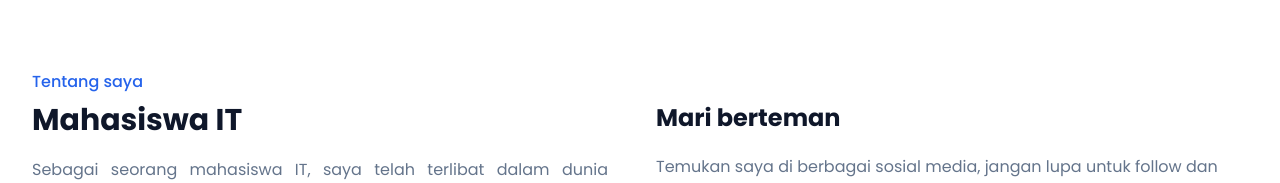
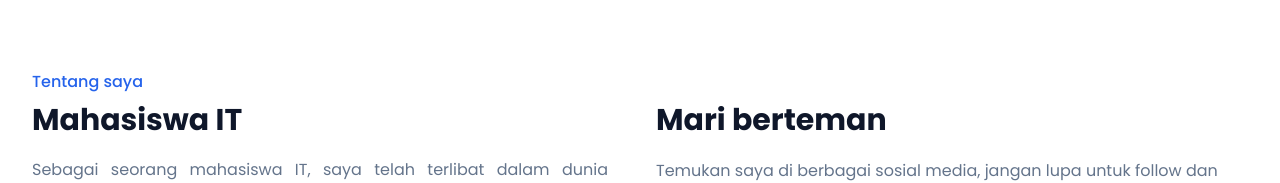
Before and after one commit to Andika-Sianipar/Web-Portofolio, a plain HTML site: page index.html in a window 1280 px wide. Shown: the part 778-961 px from the top of the page. Drawn offline with nearby package versions, Linux system fonts and the light colour scheme; a script that the page names is missing.

Commit message:
Update index.html

```diff
--- a/index.html
+++ b/index.html
@@ -152,7 +152,7 @@
                         <p class="font-normal text-secondary mb-5 text-justify lg:max-w-xl">Sebagai seorang mahasiswa IT, saya telah terlibat dalam dunia teknologi informasi dengan semangat dan antusiasme yang tinggi Dengan tekad untuk terus mengembangkan pengetahuan dan keterampilan dalam bidang ini, saya telah aktif dalam berbagai proyek dan kegiatan di kampus. Belajar tentang pemrograman, jaringan komputer, keamanan cyber, dan teknologi terbaru telah menjadi bagian integral dari perjalanan pendidikan saya. Selain itu, saya juga aktif dalam komunitas mahasiswa IT, di mana saya berkolaborasi dengan teman-teman sejawat untuk menjalankan inisiatif teknologi yang relevan.</p>
                     </div>
                     <div class="w-full px-4 lg:w-1/2">
-                        <h3 class="font-bold text-dark text-xl lg:text-2xl mb-5 lg:pt-8">Mari berteman</h3>
+                        <h3 class="font-bold text-dark text-xl lg:text-3xl mb-5 lg:pt-8">Mari berteman</h3>
                         <p class="font-normal text-secondary mb-4 leading-relaxed">Temukan saya di berbagai sosial media, jangan lupa untuk follow dan subscribe chanel Youtube saya juga ya hehe.</p>
                         <div class="flex items-center">
                             <!-- Youtube -->
```
